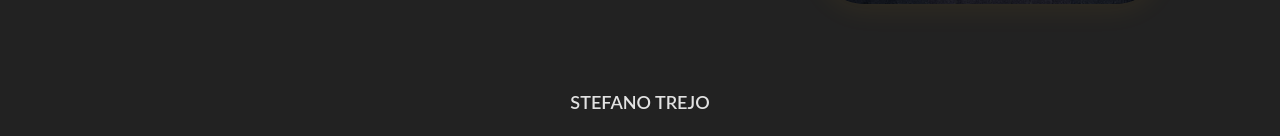
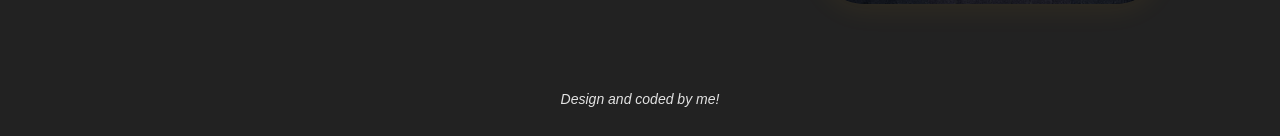
Before and after one commit to strejodv/Portfolio, a React (Vite) app: page /strejodv.github.io/about in a window 1280 px wide. Shown: the part 661-797 px from the top of the page. Built offline with nearby package versions, Linux system fonts and the light colour scheme.

Commit message:
SRC changes

```diff
--- a/src/Pages/footer.jsx
+++ b/src/Pages/footer.jsx
@@ -4,7 +4,7 @@ function Footer (){
     return(
 
         <div className="footer-home">
-            <h3>STEFANO TREJO</h3>
+            <footer>Design and coded by me!</footer>
         </div>
     );
 }
--- a/src/Pages/footertwo.jsx
+++ b/src/Pages/footertwo.jsx
@@ -6,7 +6,7 @@ function Footertwo (){
     return(
 
         <div className="footer-hometwo">
-            <footer>STEFANO TREJO</footer>
+            <footer>Design and coded by me!</footer>
         </div>
     );
 }
--- a/src/Pages/navtwo.jsx
+++ b/src/Pages/navtwo.jsx
@@ -38,7 +38,7 @@ function Navtwo () {
                         <img className="profile-img" src={profileImage}></img>
                 </div>
       </div>
-      <footer className="footer-hometwo">STEFANO TREJO</footer>
+      <footer className="footer-hometwo">Design and coded by me!</footer>
         </div>
 
     );
--- a/src/index.css
+++ b/src/index.css
@@ -189,15 +189,17 @@ ul{
 }
 
 .footer-home {
+
   display:flex;
   flex-shrink: 0;
   align-self: center;
   justify-content: center;
+  margin-top: 100px;
+  margin-bottom: 70px;
+  font-style: italic;
   font-family: 'Work Sans', sans-serif;
-  margin-top: 60px;
-  font-weight: 100;
-  margin-bottom: 40px;
-  transform: translateY(0px);
+  padding: 50px;
+  font-size: 14px;
 }
 
 /* Media query for home screen (small devices screen) */
@@ -332,7 +334,7 @@ ul{
 
 .footer-hometwo {
   transform: translateY(-115px);
-  font-size: 16px;
+  font-size: 19px;
   padding: 20px;
 }
 
@@ -429,9 +431,11 @@ ul{
   align-self: center;
   justify-content: center;
   margin-top: 20px;
-  font-weight: 600;
+  font-weight: 400;
+  font-style: italic;
+  font-family: 'Work Sans', sans-serif;
   padding: 30px;
-  font-size: 18px;
+  font-size: 14px;
 }
 
 /* CSS styling for projectone page after this point */
```
